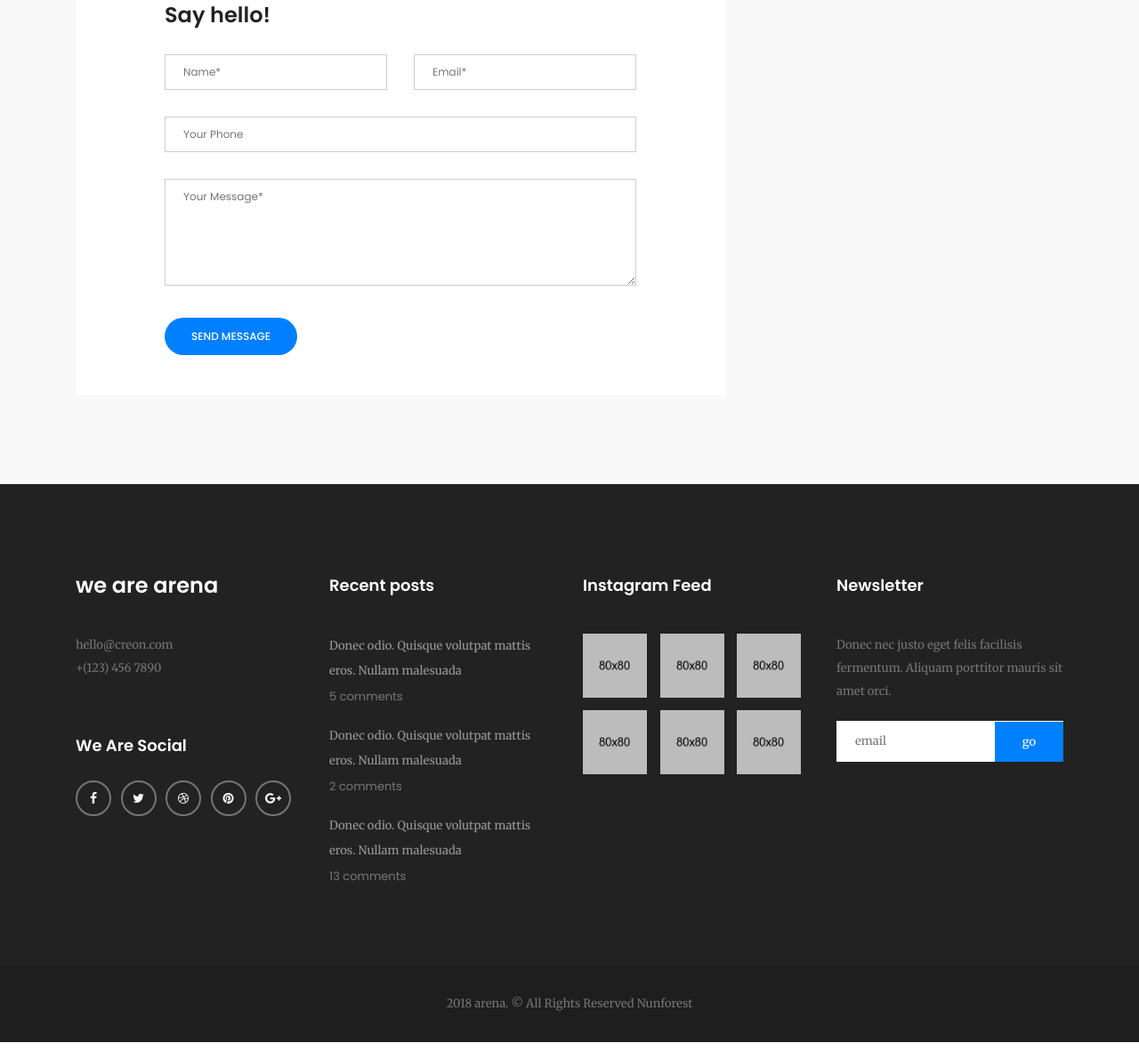
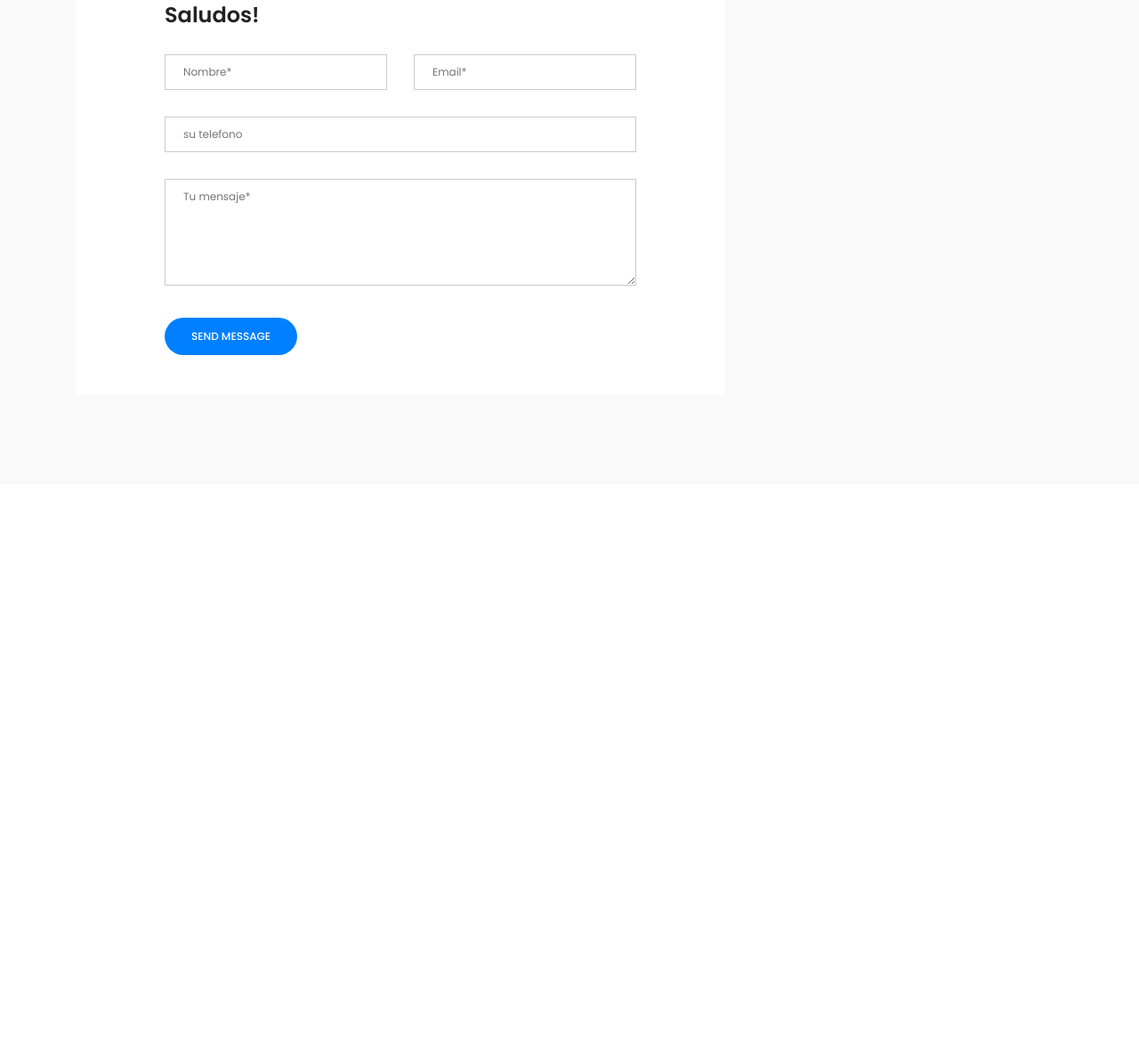
Before and after one commit to luzmoreno/mi-pagina-prueba, a plain HTML site: page html/contact.html in a window 1280 px wide. Shown: the part 1113-2294 px from the top of the page at 89% size. After the commit the page ends 1657 px from the top, so only its background shows below. Drawn offline with Linux system fonts and the light colour scheme; some packages are replaced by stand-ins of ours.

Commit message:
actualizacion

```diff
--- a/html/contact.html
+++ b/html/contact.html
@@ -5,7 +5,7 @@
 
 <html lang="en" class="no-js">
 <head>
-	<title>arena</title>
+	<title>consigue tu sitio</title>
 
 	<meta charset="utf-8">
 
@@ -38,10 +38,10 @@
 					<div class="collapse navbar-collapse" id="navbarSupportedContent">
 						<ul class="navbar-nav m-auto">
 							<li><a href="index.html">Home</a></li>
-							<li><a href="about.html">Sobre nosotros</a></li>
+							<!--<li><a href="about.html">Sobre nosotros</a></li>
 							<li><a href="services.html">Que hacemos</a></li>
 							<li><a href="portfolio.html">Portafolio</a></li>
-							<li><a href="blog.html">Blog</a></li>
+							<li><a href="blog.html">Blog</a></li> -->
 							<li><a class="active" href="contact.html">Contacto</a></li>
 						</ul>
 						<a href="#" class="open-close-menu"><i class="fa fa-align-justify"></i></a>
@@ -56,7 +56,7 @@
 		<section class="page-banner-section contact-banner">
 			<div class="container">
 				<div class="page-banner-box">
-					<h1>Create Mas</h1>
+					<h1>Ponte en Contacto</h1>
 				</div>
 			</div>
 		</section>
@@ -83,17 +83,17 @@
 						<div class="col-md-8">
 							<div id="map"></div>
 							<form id="contact-form">
-								<h2>Say hello!</h2>
+								<h2>Saludos!</h2>
 								<div class="row">
 									<div class="col-md-6">
-										<input name="name" id="name" type="text" placeholder="Name*">
+										<input name="name" id="name" type="text" placeholder="Nombre*">
 									</div>
 									<div class="col-md-6">
 										<input name="mail" id="mail" type="text" placeholder="Email*">
 									</div>
 								</div>
-								<input name="tel-number" id="tel-number" type="text" placeholder="Your Phone">
-								<textarea name="comment" id="comment" placeholder="Your Message*"></textarea>
+								<input name="tel-number" id="tel-number" type="text" placeholder="su telefono">
+								<textarea name="comment" id="comment" placeholder="Tu mensaje*"></textarea>
 								<input type="submit" id="submit_contact" value="Send Message">
 								<div id="msg" class="message"></div>
 							</form>
@@ -101,23 +101,23 @@
 						</div>
 						<div class="col-md-4">
 							<div class="contact-details">
-								<h2>About the arena</h2>
-								<p>Lorem ipsum dolor sit amet, consectetur adipiscing elit. In maximus ligula semper metus pellentesque mattis. </p>
+								<h2>Esperamos ayudarte</h2>
+								<p></p>
 							</div>
 							<div class="contact-details">
-								<h2>Contact Details</h2>
+								<h2>Detalles de Contacto</h2>
 								<ul class="info-list">
 									<li>
 										<i class="fa fa-map-marker"></i>
-										121 King Street, Oakland, USA
+										Federalismo 1925
 									</li>
 									<li>
 										<i class="fa fa-phone"></i>
-										+0(123) 456-78-90
+										33 11606156
 									</li>
 									<li>
 										<i class="fa fa-envelope"></i>
-										arena@mail.com
+										luz.morenopriorio@gmail.com
 									</li>
 								</ul>
 							</div>
@@ -131,82 +131,7 @@
 
 		<!-- footer
 			================================================== -->
-		<footer>
-			<div class="container">
 
-				<div class="up-footer">
-					<div class="row">
-
-						<div class="col-lg-3 col-md-6">
-							<div class="footer-widget text-widget">
-								<h2>we are arena</h2>
-								<p>hello@creon.com <br>
-								+(123) 456 7890</p>
-							</div>
-							<div class="footer-widget social-widget">
-								<h3>We Are Social</h3>
-								<ul class="social-icons">
-									<li><a class="facebook" href="#"><i class="fa fa-facebook"></i></a></li>
-									<li><a class="twitter" href="#"><i class="fa fa-twitter"></i></a></li>
-									<li><a class="dribbble" href="#"><i class="fa fa-dribbble"></i></a></li>
-									<li><a class="pinterest" href="#"><i class="fa fa-pinterest"></i></a></li>
-									<li><a class="google" href="#"><i class="fa fa-google-plus"></i></a></li>
-								</ul>
-							</div>
-						</div>
-
-						<div class="col-lg-3 col-md-6">
-							<div class="footer-widget recent-widget">
-								<h3>Recent posts</h3>
-								<ul class="recent-posts">
-									<li>
-										<h2><a href="#">Donec odio. Quisque volutpat mattis eros. Nullam malesuada </a></h2>
-										<a class="comments" href="#">5 comments</a>
-									</li>
-									<li>
-										<h2><a href="#">Donec odio. Quisque volutpat mattis eros. Nullam malesuada </a></h2>
-										<a class="comments" href="#">2 comments</a>
-									</li>
-									<li>
-										<h2><a href="#">Donec odio. Quisque volutpat mattis eros. Nullam malesuada </a></h2>
-										<a class="comments" href="#">13 comments</a>
-									</li>
-								</ul>
-							</div>
-						</div>
-
-						<div class="col-lg-3 col-md-6">
-							<div class="footer-widget insta-widget">
-								<h3>Instagram Feed</h3>
-								<ul class="instagram-list">
-									<li><a href="#"><img src="upload/instagram/1.jpg" alt=""></a></li>
-									<li><a href="#"><img src="upload/instagram/2.jpg" alt=""></a></li>
-									<li><a href="#"><img src="upload/instagram/3.jpg" alt=""></a></li>
-									<li><a href="#"><img src="upload/instagram/4.jpg" alt=""></a></li>
-									<li><a href="#"><img src="upload/instagram/5.jpg" alt=""></a></li>
-									<li><a href="#"><img src="upload/instagram/6.jpg" alt=""></a></li>
-								</ul>
-							</div>
-						</div>
-
-						<div class="col-lg-3 col-md-6">
-							<div class="footer-widget newsletter-widget">
-								<h3>Newsletter</h3>
-								<p>Donec nec justo eget felis facilisis fermentum. Aliquam porttitor mauris sit amet orci. </p>
-								<form class="subscribe">
-									<input type="text" name="email-sub" id="email-sub" placeholder="email" />
-									<input type="submit" name="submit-sub" id="submit-sub" value="go" />
-								</form>
-							</div>
-						</div>
-
-					</div>
-				</div>
-
-			</div>
-
-			<p class="copyright-line">2018 arena. &copy; All Rights Reserved Nunforest</p>
-		</footer>
 		<!-- End footer -->
 
 	</div>
```
Also changed, not shown: html/index.html (+21 -31 lines), html/upload/others/1.jpg (added), html/upload/others/2.jpg (added), html/upload/others/3.jpg (added), html/upload/others/4.jpg (added), 4 other files.
